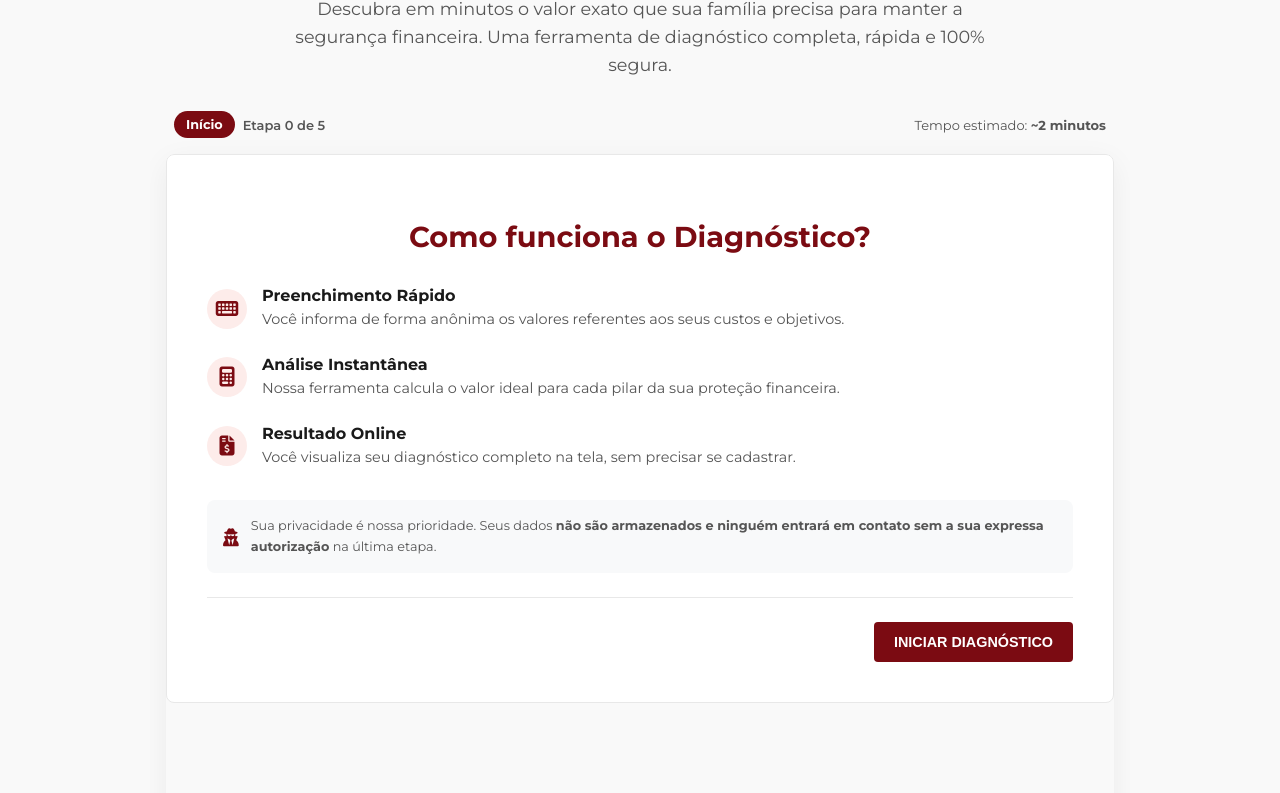
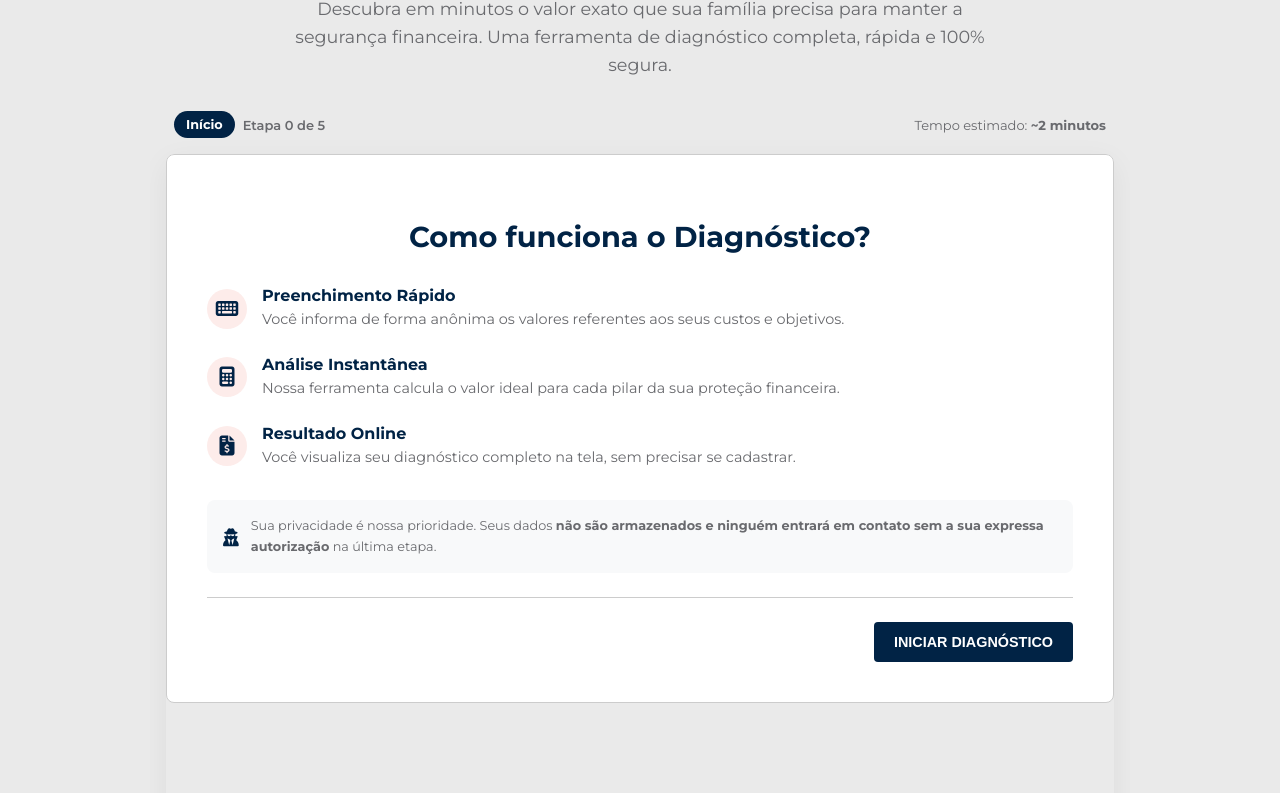
Before and after one commit to thalissonlinsjogos-spec/testevida, a plain HTML site: page index.html in a window 1280 px wide. Shown: the part 190-983 px from the top of the page. Drawn offline with nearby package versions, Linux system fonts and the light colour scheme.

Commit message:
Update style.css

```diff
--- a/style.css
+++ b/style.css
@@ -1,12 +1,12 @@
 :root {
-  --color-burgundy: #7B0B12;
-  --color-burgundy-dark: #5b0708;
-  --color-red: #d52b1e;
-  --color-black: #1a1a1a;
-  --color-text-muted: #555555;
-  --color-bg: #f9f9f9;
-  --color-white: #ffffff;
-  --color-border: #e8e8e8;
+  --color-burgundy: #012345;      /* Deep Blue: Cor principal, escura e sóbria */
+  --color-burgundy-dark: #244653; /* Mariana Blue: Variação mais escura para hovers */
+  --color-red: #58D8C9;          /* Luminescent Algae: Cor de destaque para botões e links */
+  --color-black: #012345;        /* Deep Blue: Cor base para textos principais */
+  --color-text-muted: #696A6E;   /* Grey: Para textos secundários e helpers */
+  --color-bg: #EAEAEA;           /* Dawning Mist: Fundo principal da página */
+  --color-white: #FFFFFF;        /* White: Para o fundo dos cards e textos sobre fundos escuros */
+  --color-border: #CCCCCC;       /* Grey: Tonalidade para as bordas */
 }
 
 * { box-sizing: border-box; }
```
